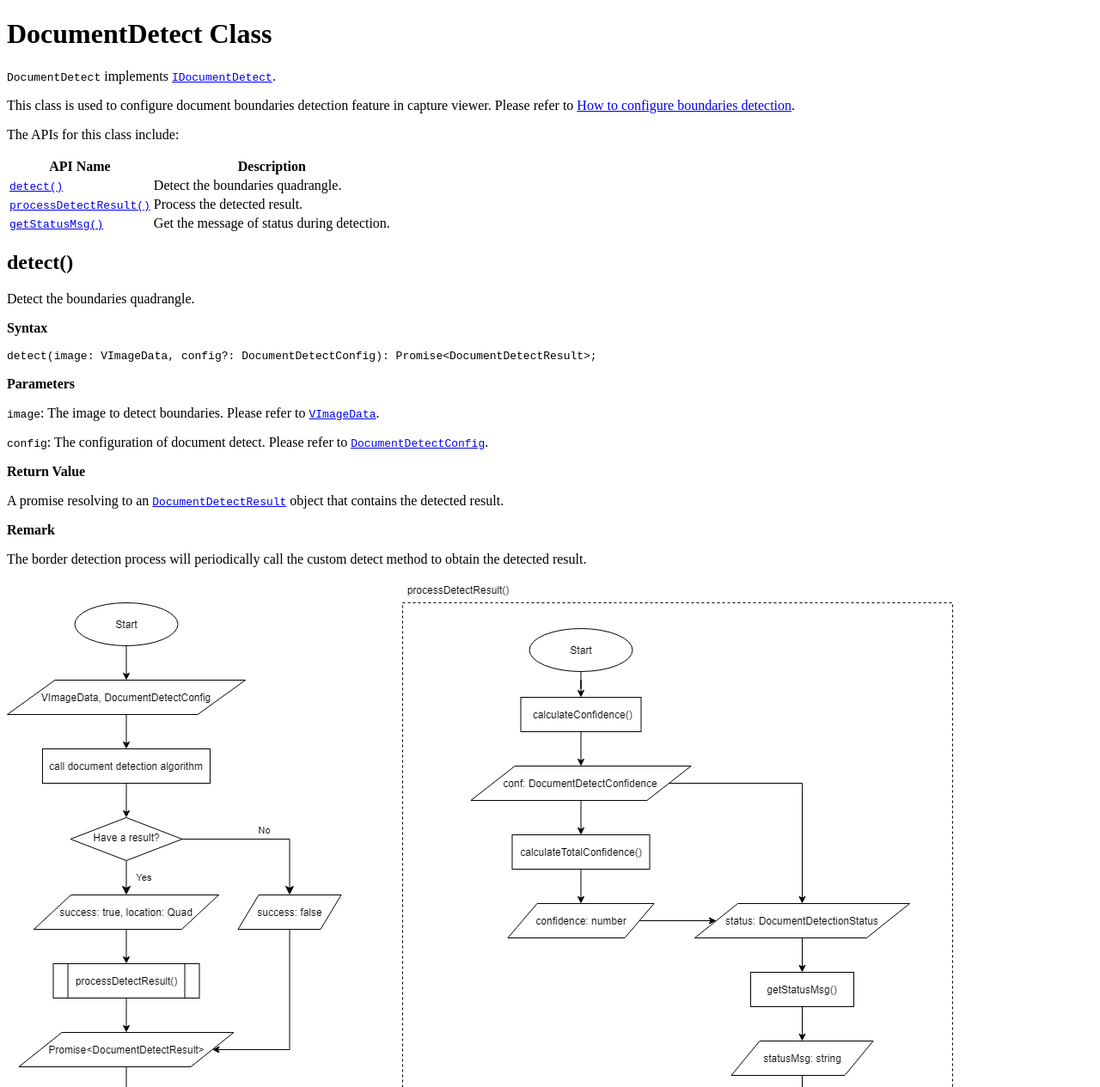
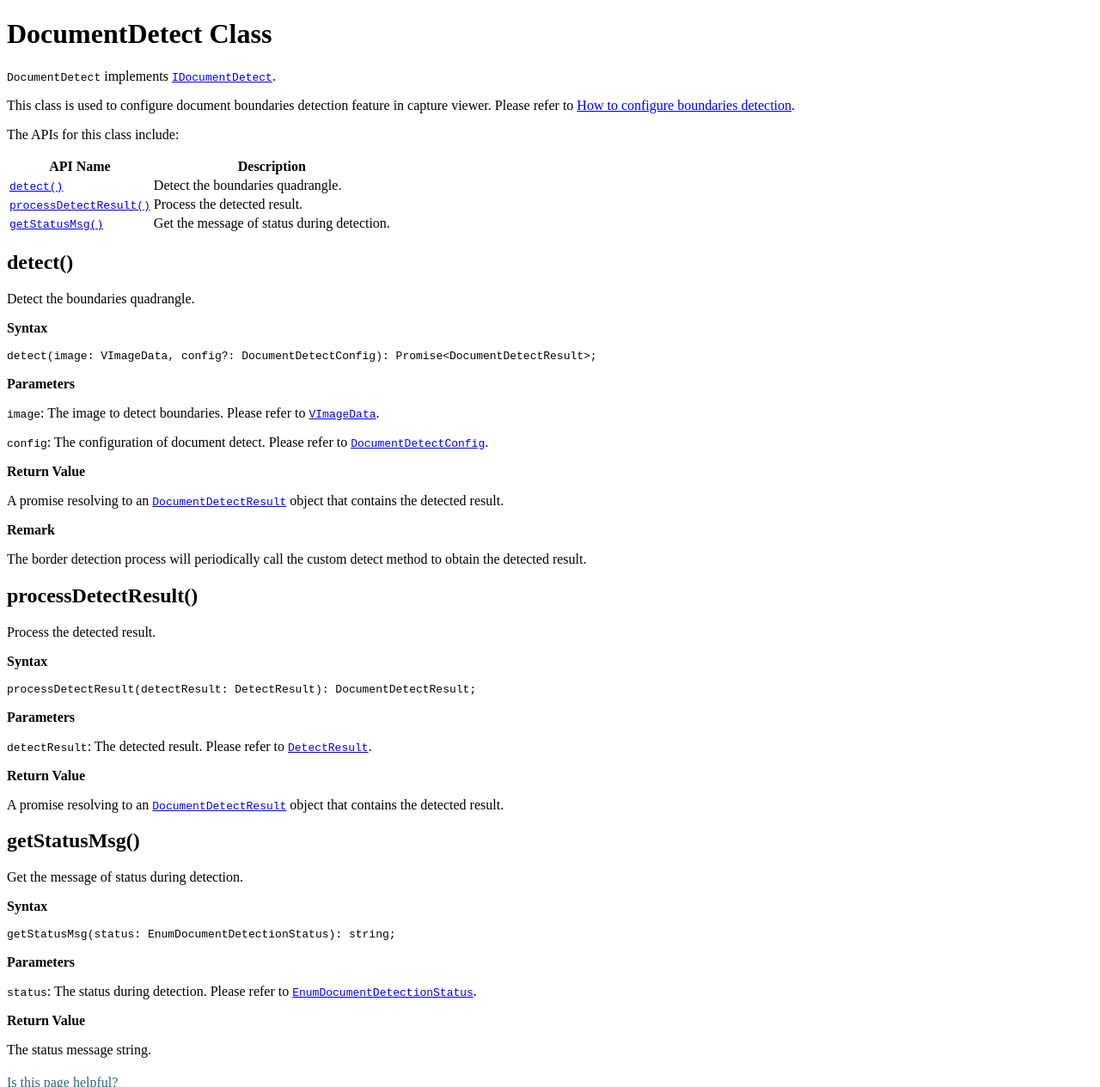
Before and after one commit to dynamsoft-docs/document-viewer-docs, a Jekyll site: the page built from api/class/advanced/documentdetect.md, in a window 1280 px wide. Shown: the part 498-1763 px from the top of the page at 86% size. Built offline with Jekyll 4.4.1, drawn with Linux system fonts in a browser that asks for light colours; grey boxes are pictures that could not be loaded.

Commit message:
Update documentdetect.md

```diff
--- a/api/class/advanced/documentdetect.md
+++ b/api/class/advanced/documentdetect.md
@@ -48,8 +48,6 @@ A promise resolving to an [`DocumentDetectResult`]({{ site.api }}interface/docum
 
 The border detection process will periodically call the custom detect method to obtain the detected result.
 
-![DocumentDetect_detect](/assets/imgs/DocumentDetect_detect.png)
-
 ## processDetectResult()
 
 Process the detected result.
```
